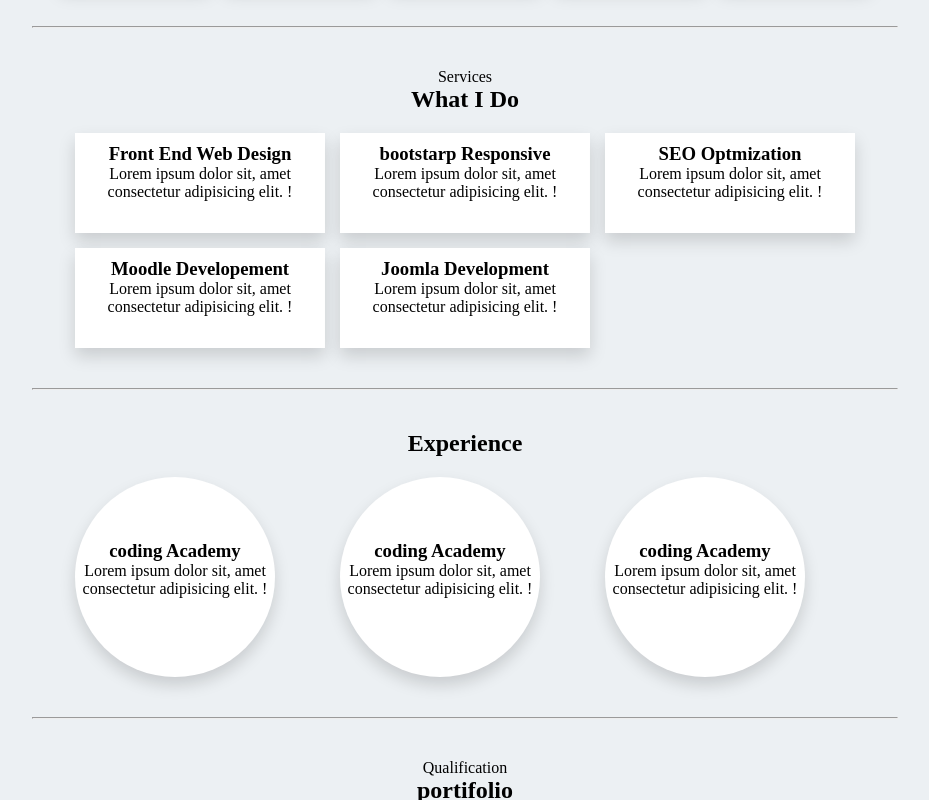
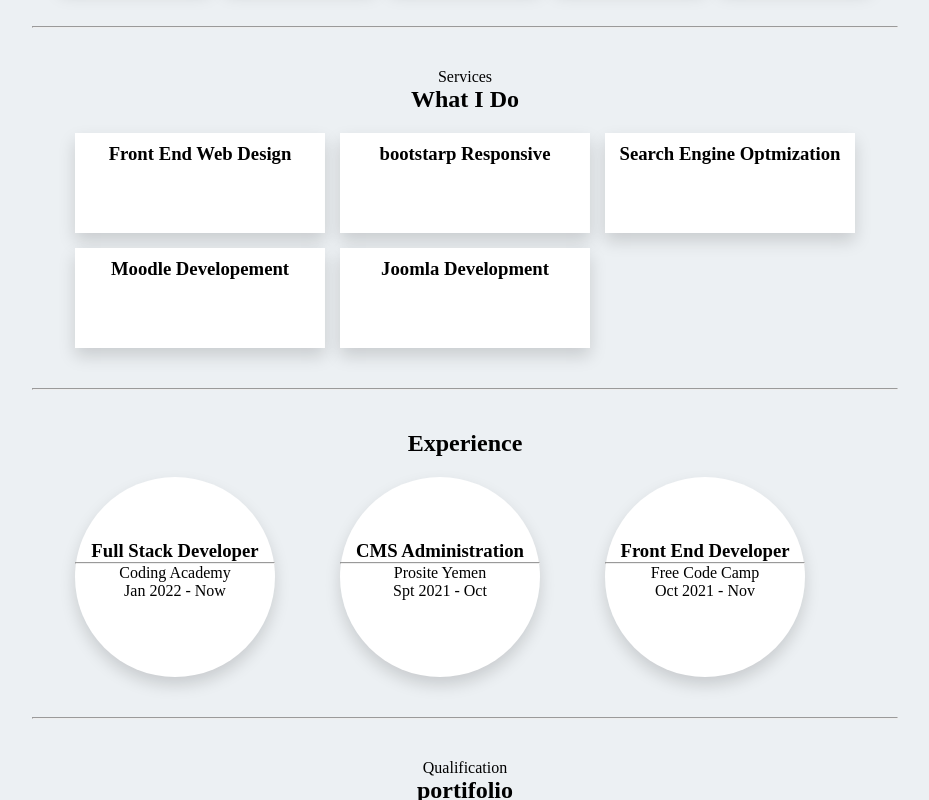
Before and after one commit to Hertz-H/html_css-challenge, a plain HTML site: page index.html in a window 1280 px wide. Shown: the part 700-1500 px from the top of the page, without its empty margins (175-1104 px from the left). Drawn offline with Linux system fonts and the light colour scheme.

Commit message:
Update index.html

```diff
--- a/index.html
+++ b/index.html
@@ -89,28 +89,28 @@
                 <article>
                     <a href=""><i></i></a>
                     <h3>Front End Web Design</h3>
-                    <p>Lorem ipsum dolor sit, amet consectetur adipisicing elit. !</p>
+                    <!-- <p>Lorem ipsum dolor sit, amet consectetur adipisicing elit. !</p> -->
                 </article>
                 <article>
                     <a href=""><i></i></a>
                     <h3>bootstarp Responsive</h3>
-                    <p>Lorem ipsum dolor sit, amet consectetur adipisicing elit. !</p>
+                    <!-- <p>Lorem ipsum dolor sit, amet consectetur adipisicing elit. !</p> -->
                 </article>
                 <article>
                     <a href=""><i></i></a>
-                    <h3>SEO Optmization</h3>
-                    <p>Lorem ipsum dolor sit, amet consectetur adipisicing elit. !</p>
+                    <h3>Search Engine Optmization</h3>
+                    <!-- <p>Lorem ipsum dolor sit, amet consectetur adipisicing elit. !</p> -->
                 </article>
                 <article>
                     <a href=""><i></i></a>
                     <h3>Moodle Developement</h3>
-                    <p>Lorem ipsum dolor sit, amet consectetur adipisicing elit. !</p>
+                    <!-- <p>Lorem ipsum dolor sit, amet consectetur adipisicing elit. !</p> -->
                 </article>
 
                 <article>
                     <a href=""><i></i></a>
                     <h3>Joomla Development</h3>
-                    <p>Lorem ipsum dolor sit, amet consectetur adipisicing elit. !</p>
+                    <!-- <p>Lorem ipsum dolor sit, amet consectetur adipisicing elit. !</p> -->
                 </article>
             </div>
 
@@ -124,19 +124,26 @@
             <div class="services_text_cont Experience">
                 <article>
                     <a href=""><i></i></a>
-                    <h3>coding Academy</h3>
-                    <p>Lorem ipsum dolor sit, amet consectetur adipisicing elit. !</p>
+                    <h3> Full Stack Developer</h3>
+                    <hr>
+                    <div>Coding Academy</div>
+
+                    <div>Jan 2022 - Now</div>
                 </article>
                 <article>
                     <a href=""><i></i></a>
-                    <h3>coding Academy</h3>
-                    <p>Lorem ipsum dolor sit, amet consectetur adipisicing elit. !</p>
+                    <h3>CMS Administration </h3>
+                    <hr>
+                    <div>Prosite Yemen</div>
+
+                    <div>Spt 2021 - Oct</div>
                 </article>
                 <article>
                     <a href=""><i></i></a>
-                    <h3>coding Academy</h3>
-                    <p>Lorem ipsum dolor sit, amet consectetur adipisicing elit. !</p>
-
+                    <h3>Front End Developer</h3>
+                    <hr>
+                    <div>Free Code Camp</div>
+                    <div>Oct 2021 - Nov</div>
             </div>
 
         </section>
```
